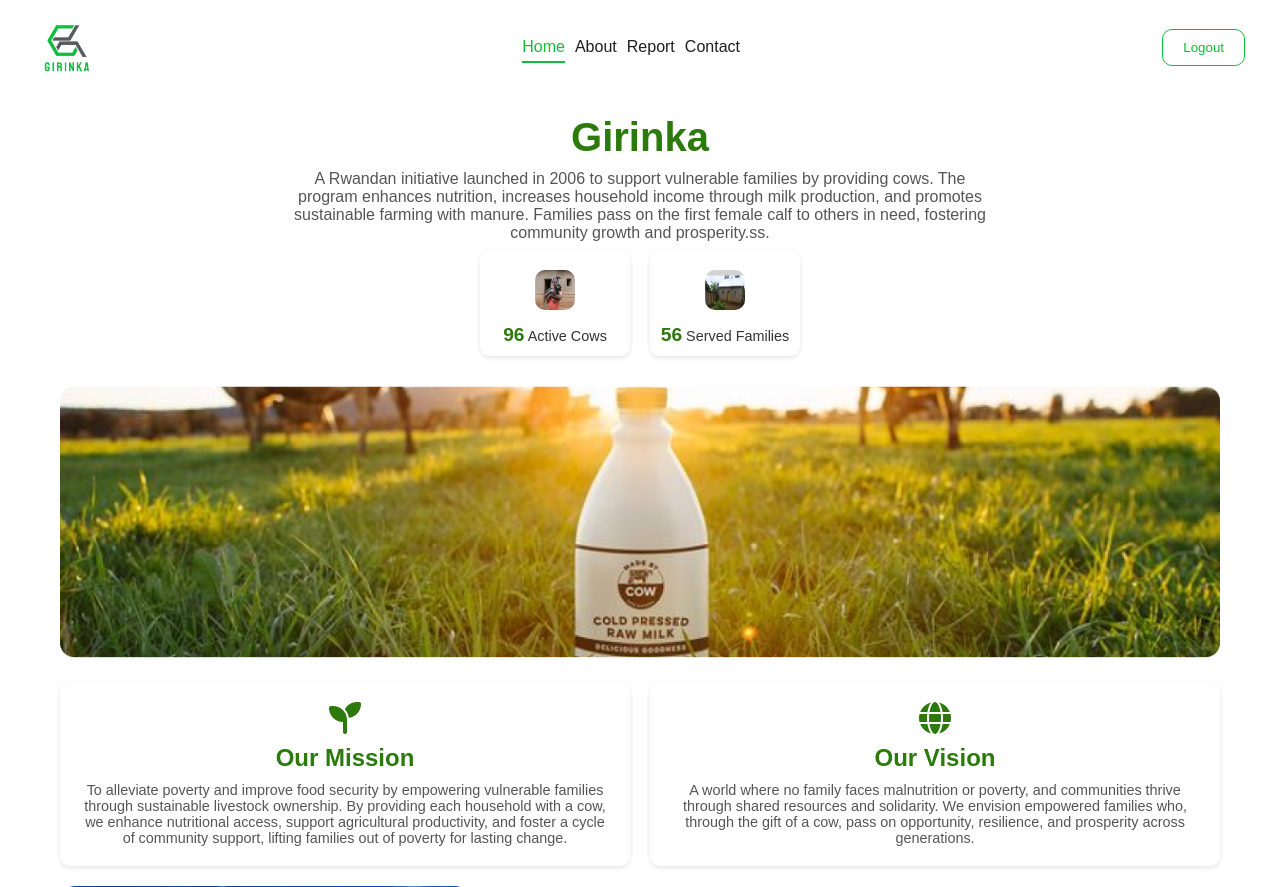
After one commit to mugishaj092/girainka-system, a Django app: page /contact/ in a window 1280 px wide. The commit adds this page. Shown: the top 887 px of the page. Run offline with Django 5.2, Linux system fonts and the light colour scheme; the visitor is signed in with stand-in values (Sample User, id 1); some libraries are stand-ins or nearby versions.

```diff
--- a/girainka/contacts/views.py
+++ b/girainka/contacts/views.py
@@ -1,3 +1,4 @@
 from django.shortcuts import render
 
-# Create your views here.
+def contact(request):
+    return render(request,'website/report.html')
--- a/girainka/girainka/urls.py
+++ b/girainka/girainka/urls.py
@@ -18,12 +18,15 @@ from django.contrib import admin
 from django.urls import path
 from . import views
 from members.views import create_user,login_user
+from reports.views import report
+from contacts.views import contact
 
 urlpatterns = [
     path('admin/', admin.site.urls),
     path('',views.home, name='home'),
     path('about/',views.about, name='about'),
-    path('report/',views.report,name='report'),
+    path('report/',report,name='report'),
     path('signup/', create_user, name='signup'),
     path('login/', login_user, name='login'),
+    path('contact/', views.contact, name='contact'),
 ]
--- a/girainka/girainka/views.py
+++ b/girainka/girainka/views.py
@@ -6,6 +6,8 @@ def about(request):
     return render(request,'website/about.html')
 def report(request):
     return render(request,'website/report.html')
+def contact(request):
+    return render(request, 'contact.html')
 from django.shortcuts import render, redirect
 from django.contrib import messages
 from django.contrib.auth.models import User
--- a/girainka/members/admin.py
+++ b/girainka/members/admin.py
@@ -1,6 +1,5 @@
 from django.contrib import admin
-from .models import User,Role
+from .models import User
 
 
 admin.site.register(User)
-admin.site.register(Role)
--- a/girainka/members/middleware.py
+++ b/girainka/members/middleware.py
@@ -6,10 +6,14 @@ class RestrictAccessMiddleware:
         self.get_response = get_response
 
     def __call__(self, request):
+        public_paths = [reverse('login'), reverse('signup'), reverse('about'), reverse('contact'), reverse('home')]
+
+        restricted_paths = [reverse('report')]  # Add 'dashboard' URL here
+
         if request.user.is_authenticated and request.path in [reverse('login'), reverse('signup')]:
             return redirect('home')
 
-        if not request.user.is_authenticated and request.path not in [reverse('login'), reverse('signup')]:
+        if not request.user.is_authenticated and request.path in restricted_paths:
             return redirect('login')
 
         response = self.get_response(request)
--- a/girainka/members/models.py
+++ b/girainka/members/models.py
@@ -1,6 +1,6 @@
 from django.db import models
 import uuid
-from django.contrib.auth.models import AbstractUser,BaseUserManager
+from django.contrib.auth.models import AbstractUser, BaseUserManager
 
 
 class CustomUserManager(BaseUserManager):
@@ -25,16 +25,9 @@ class CustomUserManager(BaseUserManager):
         return self.create_user(email, password, **extra_fields)
 
 
-class Role(models.Model):
-    id = models.UUIDField(primary_key=True, default=uuid.uuid4, editable=False)
-    name = models.CharField(max_length=10, default="citizen")
-    created_at = models.DateTimeField(auto_now_add=True)
-
-    def __str__(self):
-        return self.name
-
-    class Meta:
-        db_table = "roles"
+class UserRole(models.TextChoices):
+    CITIZEN = 'citizen', 'Citizen'
+    ADMIN = 'admin', 'Admin'
 
 
 class User(AbstractUser):
@@ -43,12 +36,10 @@ class User(AbstractUser):
     lastName = models.CharField(max_length=255)
     image_url = models.CharField(max_length=255, null=True, blank=True)
     email = models.EmailField(unique=True)
-    role = models.ForeignKey(
-        Role,
-        on_delete=models.SET_NULL,
-        null=True,
-        blank=True,
-        related_name='users'
+    role = models.CharField(
+        max_length=10,
+        choices=UserRole.choices,
+        default=UserRole.CITIZEN
     )
     address = models.CharField(max_length=255, null=True, blank=True)
     verified = models.BooleanField(default=False)
--- a/girainka/static/css/style.css
+++ b/girainka/static/css/style.css
@@ -236,9 +236,7 @@ section.platforms div p{
     border-radius: 5px;
     border-color: var(--green-report-color);
     border: 1px solid var(--green-report-color);
-
-
-
+    width: 100%;
 }
 
 
--- /dev/null
+++ b/girainka/templates/contact.html
@@ -0,0 +1,91 @@
+{% extends 'website/layout.html' %}
+
+{% load static %}
+
+{% block title %}About us{% endblock %}
+
+{% block content %}
+<div class="girinka-container">
+
+    <header>
+      <h1>Girinka</h1>
+      <p>
+        A Rwandan initiative launched in 2006 to support vulnerable families by providing cows.
+        The program enhances nutrition, increases household income through milk production, and
+        promotes sustainable farming with manure. Families pass on the first female calf to others
+        in need, fostering community growth and prosperity.ss.
+      </p>
+    </header>
+
+    <section class="main-image">
+    <section class="highlight">
+      <div class="highlight-card">
+        <img src="{% static 'assets/active_cow.jpg' %}"alt="" >
+        <p><strong>96</strong> Active Cows</p>
+      </div>
+      <div class="highlight-card">
+        <img src="{% static 'assets/saved_family.jpg' %}"alt="" >
+        <p><strong>56</strong> Served Families</p>
+      </div>
+    </section>
+
+
+
+      <img src="{% static 'assets/cow_in_field.png' %}" alt="Cow in field" />
+    </section>
+
+
+    <section class="mission-vision">
+      <div class="card">
+        <i class="fas fa-seedling"></i>
+        <h3>Our Mission</h3>
+        <p>
+            To alleviate poverty and improve food security by empowering vulnerable families
+            through sustainable livestock ownership. By providing each household with a cow,
+             we enhance nutritional access, support agricultural productivity, and foster a
+             cycle of community support, lifting families out of poverty for lasting change.
+        </p>
+      </div>
+      <div class="card">
+        <i class="fas fa-globe"></i>
+        <h3>Our Vision</h3>
+        <p>
+            A world where no family faces malnutrition or poverty, and communities thrive through
+            shared resources and solidarity. We envision empowered families who, through the gift
+             of a cow, pass on opportunity, resilience, and prosperity across generations.
+        </p>
+      </div>
+    </section>
+
+
+    <section class="our-story">
+      <div class="story-image">
+        <img src="{% static 'assets/milk_bottle.png' %}" alt="Cow and milk bottle" />
+      </div>
+      <div class="story-text">
+        <h3>Our Story</h3>
+        <p>
+            Girinka began as a cornerstone of Rwanda’s Vision 2020, a national initiative aimed
+            at lifting millions of families out of poverty and transforming communities across
+            the country. In Rwanda, cows are more than livestock—they’re symbols of wealth, dignity,
+            and community connection. Recognizing this deep cultural and economic significance,
+            Girinka was created to empower vulnerable families by giving them the life-changing
+            gift of a cow.
+        </p>
+        <p>
+            Through the gift of a cow, families gain a source of nutrition through milk, organic
+            manure to boost crop yields, and a stepping stone toward financial independence. Beyond
+             the individual household, Girinka strengthens community ties, as each family pledges to
+             pass on the first female calf to another family in need. Since its inception, Girinka has
+             distributed over 350,000 cows across Rwanda, impacting thousands of lives and fostering a
+             chain of shared opportunity and hope.
+        </p>
+        <p>
+            Today, Girinka stands as a testament to the power of unity, resilience, and a vision for a
+            brighter, hunger-free Rwanda. Through the commitment of families, communities, and supporters,
+             we continue to build a future where every Rwandan can thrive.
+        </p>
+      </div>
+    </section>
+  </div>
+{% endblock %}
--- a/girainka/templates/website/layout.html
+++ b/girainka/templates/website/layout.html
@@ -10,6 +10,7 @@
         {% endblock %}
     </title>
     <link rel="stylesheet" href={% static 'css/style.css' %}>
+    <link rel="stylesheet" href="https://cdnjs.cloudflare.com/ajax/libs/font-awesome/6.2.1/css/all.min.css">
     <script src="https://cdn.jsdelivr.net/npm/swiper@11/swiper-element-bundle.min.js"></script>
     <script src="https://kit.fontawesome.com/e75b12d8a2.js" crossorigin="anonymous"></script>
 </head>
@@ -19,13 +20,19 @@
         <ul>
             <li class="activate"><a href="/">Home</a></li>
             <li><a href="/about">About</a></li>
-            <li><a href="/report">Report</a></li>
+            {% if user.is_authenticated %}
+                <li><a href="/report">Report</a></li>
+            {% else %}
+            {% endif %}
             <li><a href="/contact">Contact</a></li>
         </ul>
         <div class='nav-btn'>
-            <button >Login</button>
-            <button onclick="window.location.href='/signup'">Signup</button>
-
+            {% if user.is_authenticated %}
+                <button onclick="window.location.href='/logout'">Logout</button>
+            {% else %}
+                <button onclick="window.location.href='/login'">Login</button>
+                <button onclick="window.location.href='/signup'">Signup</button>
+            {% endif %}
         </div>
     </nav>
     <main>
```
Also changed, not shown: girainka/reports/forms.py (added, +22 -0 lines), girainka/reports/models.py (+11 -8 lines), girainka/reports/views.py (+15 -1 lines), girainka/templates/website/report.html (+13 -16 lines), girainka/members/migrations/0010_alter_user_role_delete_role.py (added), girainka/reports/migrations/0002_alter_report_cow_id_alter_report_user_id.py (added).
